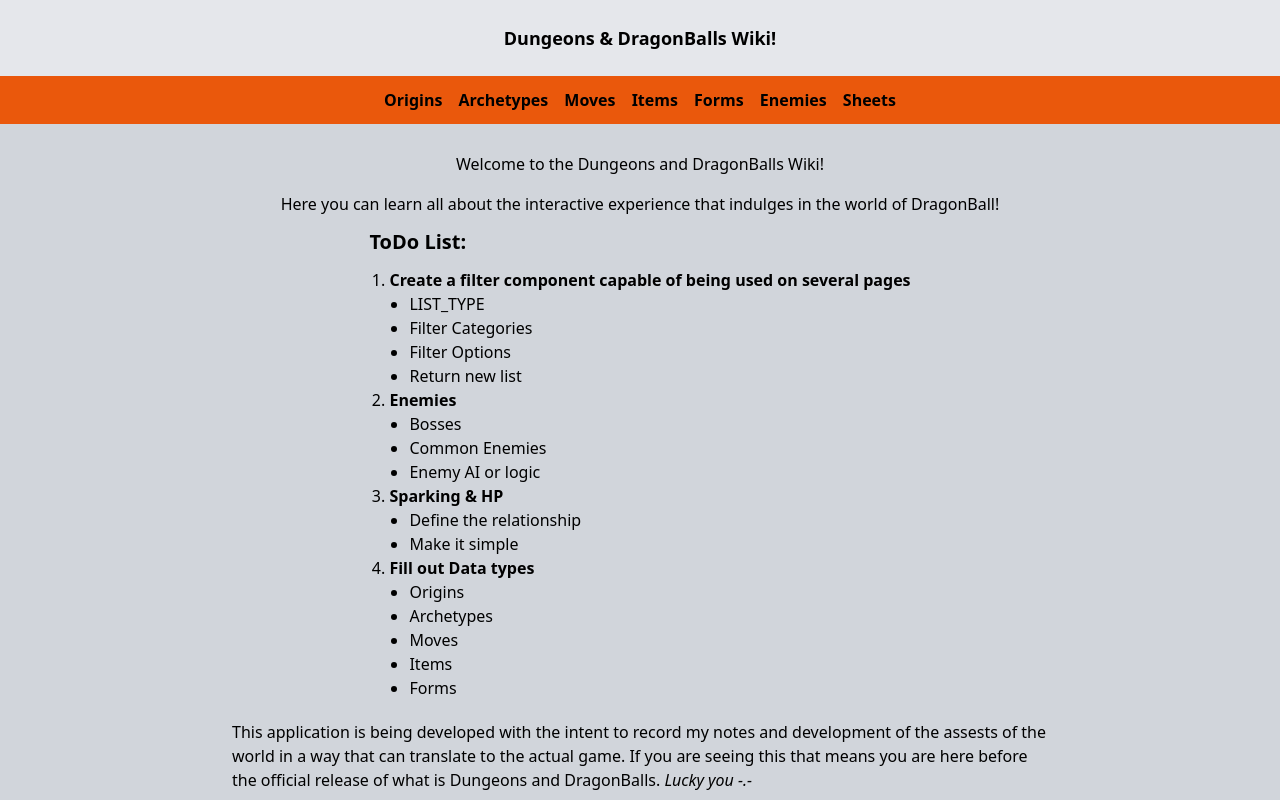
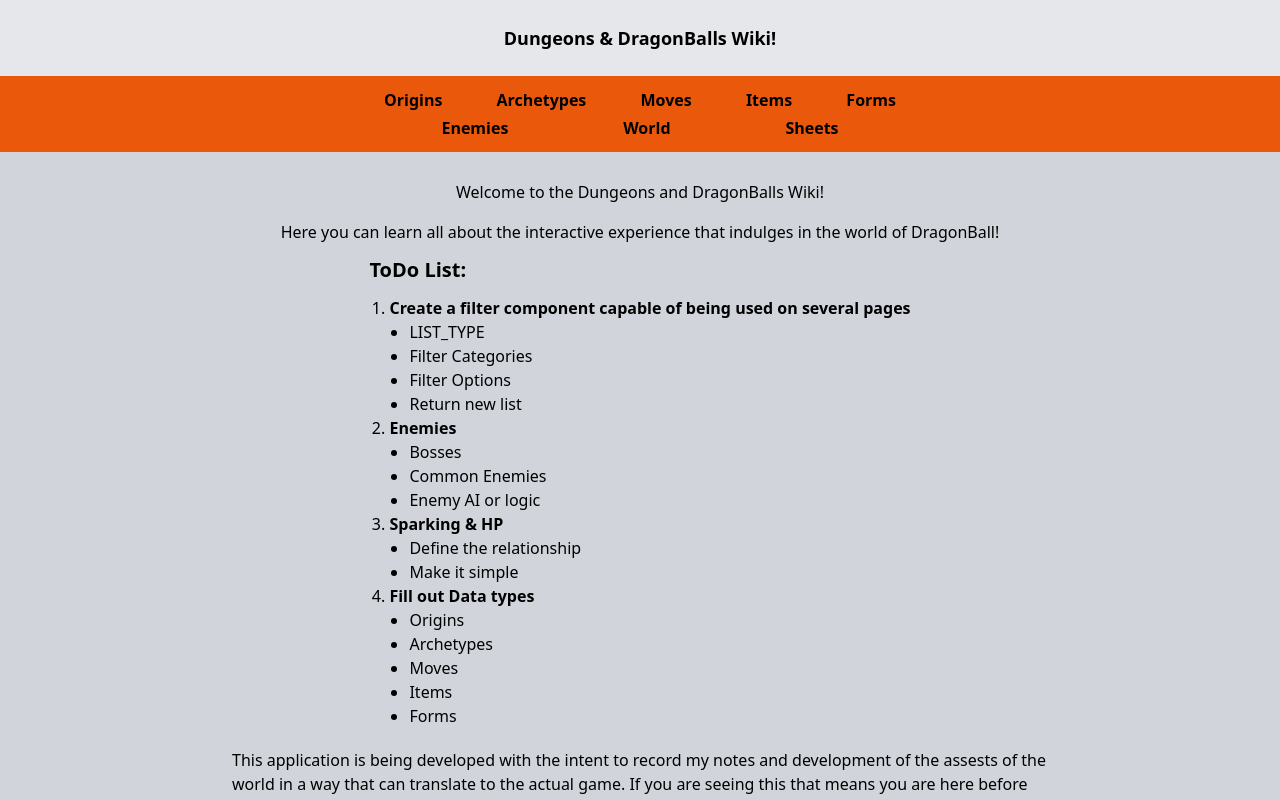
Before and after one commit to KylePep/ddbwiki, a Next.js app: page / in a window 1280 px wide. Shown: the top 800 px of the page. Built offline with nearby package versions, Linux system fonts and the light colour scheme.

Commit message:
Modified nav bar to support more links

```diff
--- a/app/nav/Nav.tsx
+++ b/app/nav/Nav.tsx
@@ -15,14 +15,19 @@ export default function Nav() {
         Dungeons & DragonBalls Wiki!
         </Link>
       </div>
-      <div className="flex justify-between bg-orange-600 px-10 md:px-48 xl:px-96  py-3 font-bold mb-7">
+      <div className="bg-orange-600 px-10 md:px-48 xl:px-96  py-3 font-bold mb-7">
+        <div className='flex justify-between mb-1'>
           <Link href={"/origins"}>{pathName !== "/origins" ? `Origins` : `ORIGINS`}</Link>
           <Link href={"/archetypes"}>{pathName !=="/archetypes" ? `Archetypes` : `ARCHETYPES`}</Link>
           <Link href={"/moves"}>{pathName !=="/moves" ? `Moves` : `MOVES`}</Link>
           <Link href={"/items"}>{pathName !=="/items" ? `Items` : `ITEMS`}</Link>
           <Link href={"/forms"}>{pathName !=="/forms" ? `Forms` : `FORMS`}</Link>
+        </div>
+        <div className='flex justify-around'>
           <Link href={"/enemies"}>{pathName !=="/enemies" ? `Enemies` : `ENEMIES`}</Link>
+          <Link href={"/world"}>{pathName !== "/world" ? `World` : `WORLD`}</Link>
           <Link href={"/sheet"}>{pathName !== "/sheet" ? `Sheets` : `SHEETS`}</Link>
+        </div>
       </div>
     </nav>
   )
```
Lines whose indentation alone changed are shown as unchanged.
